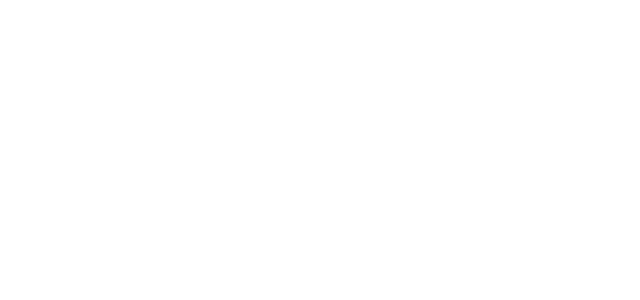
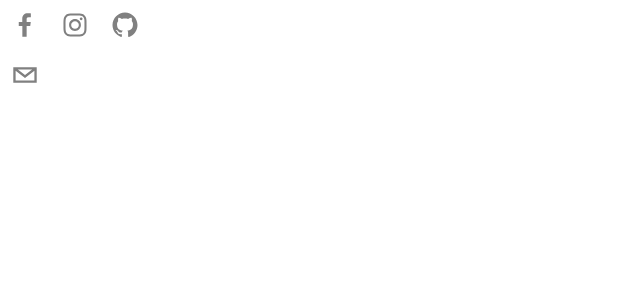
Before and after one commit to matheusmoc/matheus_portfolio, a Next.js app: page / in a window 1280 px wide. Shown: the top 300 px of the page, without its empty margins (0-640 px from the left). Built offline with nearby package versions, Linux system fonts and the light colour scheme.

Commit message:
Feat: Social icons

```diff
--- a/components/Header.tsx
+++ b/components/Header.tsx
@@ -1,13 +1,37 @@
-import React from 'react'
+import React from "react";
+import { SocialIcon } from "react-social-icons";
 
-type Props = {}
+type Props = {};
 
 export default function Header({}: Props) {
   return (
     <header>
-        <div>
+      <div className="flex flex-row items-center">
+        <SocialIcon
+          url="https://www.facebook.com/profile.php?id=100011316218129"
+          fgColor="gray"
+          bgColor="transparent"
+        />
+        <SocialIcon
+          url="https://www.instagram.com/matheuss.js"
+          fgColor="gray"
+          bgColor="transparent"
+        />
+        <SocialIcon
+          url="https://github.com/matheusmoc"
+          fgColor="gray"
+          bgColor="transparent"
+        />
+      </div>
 
-        </div>
+      <div>
+        <SocialIcon
+          className="cursor-pointer"
+          network="email"
+          fgColor="gray"
+          bgColor="transparent"
+        />
+      </div>
     </header>
-  )
+  );
 }
--- a/pages/index.tsx
+++ b/pages/index.tsx
@@ -6,7 +6,7 @@
   return (
     <div>
       <Head>
-        <title>Matheus Andrade Portfo</title>
+        <title>Matheus Andrade Portfolio</title>
       </Head>
 
       <Header />
```
